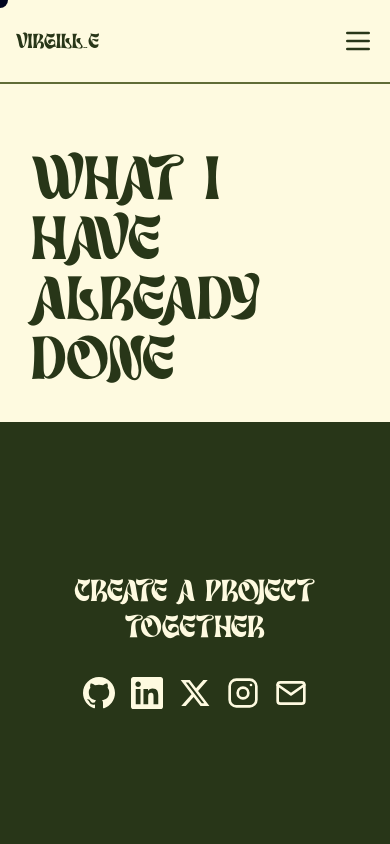
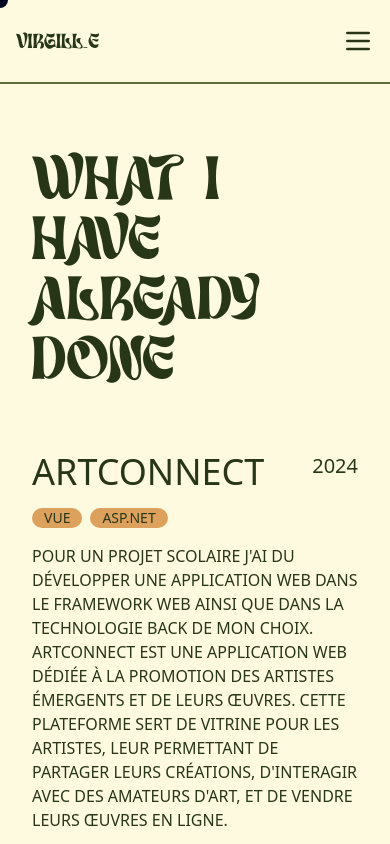
Before and after one commit to virgill-e/portfolio, a Nuxt app: page /projects in a window 390 px wide. Shown: the top 844 px of the page. Built offline with nearby package versions, Linux system fonts and the light colour scheme.

Commit message:
fix foter avec le  index de la page projects

```diff
--- a/components/layout/Footer.vue
+++ b/components/layout/Footer.vue
@@ -8,7 +8,7 @@
         <span class="font-lostar text-3xl md:text-6xl text-center select-text">Create a project
             together</span>
         <div class="flex flex-row gap-4 md:gap-6 h-1/5 my-8">
-            <a href="https://gitlab.com/noshaq/qairn-flutter"
+            <a href="#"
                 class="hover:opacity-75 transition-opacity block w-8 h-8 md:w-10 md:h-10 relative z-50">
                 <IconsIconGithub class="w-full h-full block" />
             </a>
--- a/pages/projects.vue
+++ b/pages/projects.vue
@@ -1,5 +1,5 @@
 <template>
-    <div class="min-h-screen bg-custom-cream py-16 px-8 md:px-24 flex flex-col items-center">
+    <div class="min-h-screen bg-custom-cream py-16 px-8 md:px-24 flex flex-col items-center relative z-25">
         <h1 class="text-custom-forest text-6xl font-lostar">What I have already done</h1>
 
         <UiProjectDescription class="py-16" />
```
